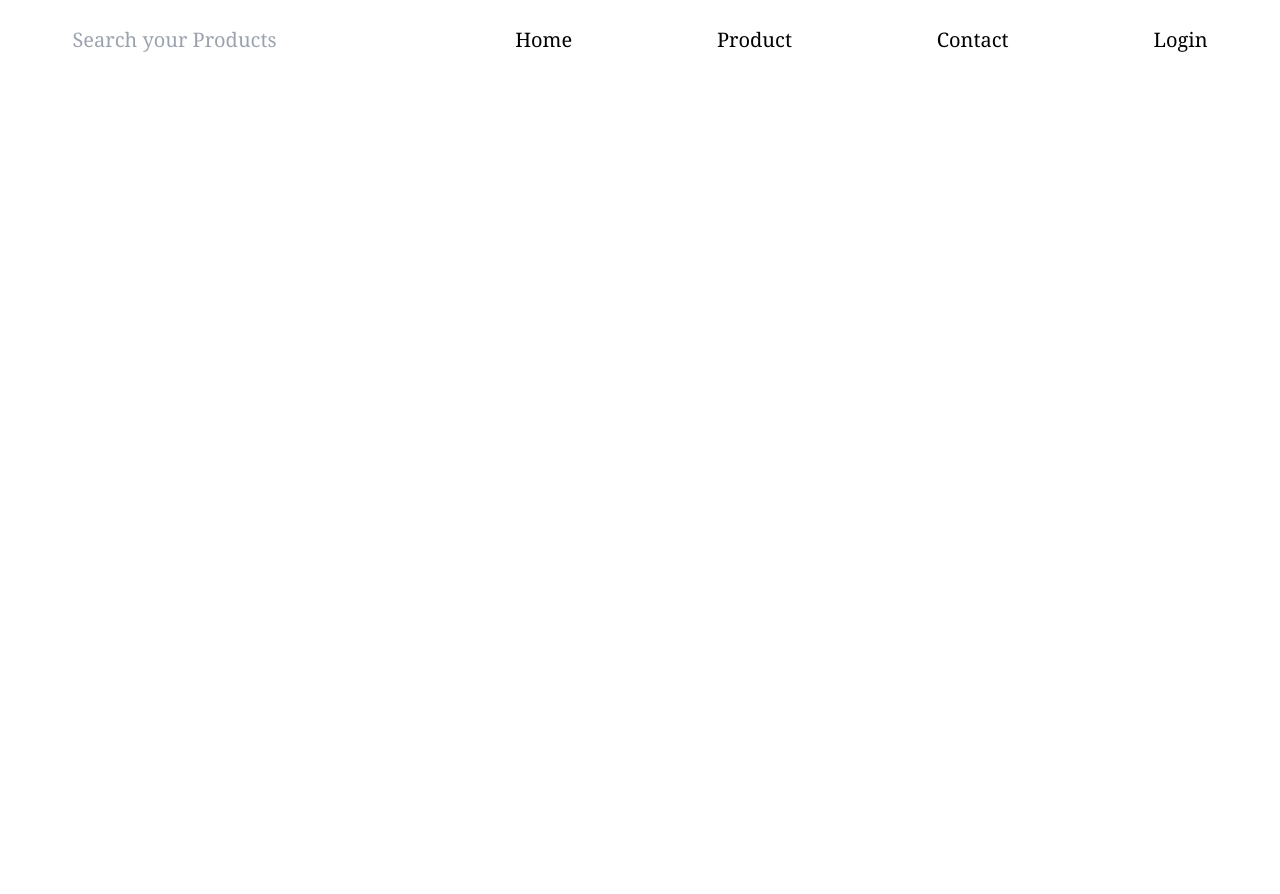
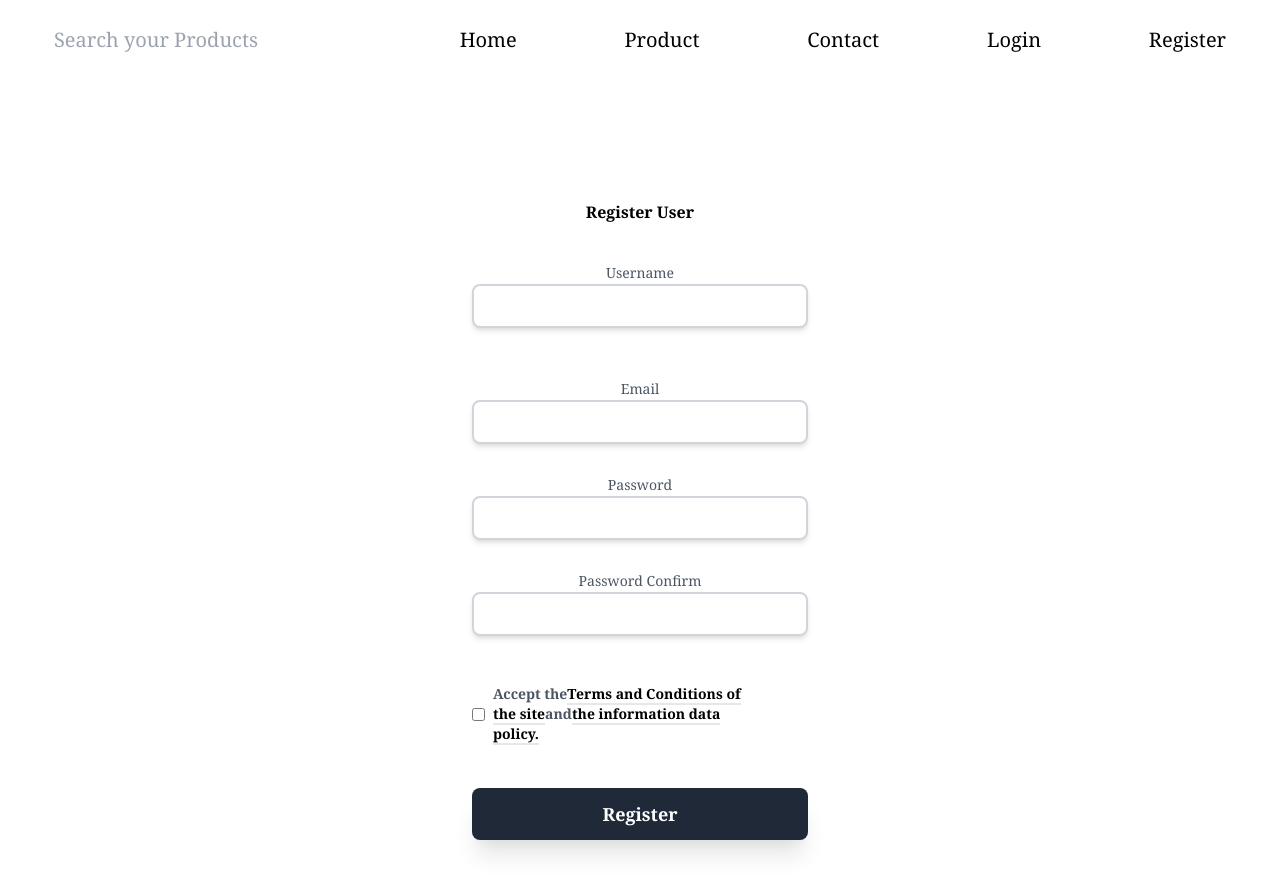
Before and after one commit to TheRakib/five-star, a React (Create React App) app: page /register in a window 1280 px wide. Shown: the top 894 px of the page. Before the commit the page ends 800 px from the top, so only its background shows below. Built offline with nearby package versions, Linux system fonts and the light colour scheme; no server answers.

Commit message:
done with rigistration

```diff
--- a/package.json
+++ b/package.json
@@ -7,6 +7,7 @@
     "@headlessui/react": "^1.4.1",
     "@heroicons/react": "^1.0.4",
     "@material-ui/core": "^4.12.3",
+    "@material-ui/icons": "^4.11.2",
     "@testing-library/jest-dom": "^5.14.1",
     "@testing-library/react": "^11.2.7",
     "@testing-library/user-event": "^12.8.3",
--- a/src/components/AppRoute/AppRoute.js
+++ b/src/components/AppRoute/AppRoute.js
@@ -5,6 +5,7 @@ import CardList from '../CardList/CardList';
 import Form from '../Form/Form';
 import LogIn from '../LogIn/LogIn';
 import Menu from '../Menu/Menu';
+import Register from '../Register/Register';
 
 function AppRoute() {
     return (
@@ -14,6 +15,8 @@ function AppRoute() {
              <Route path="/" exact component={CardList}  />
              <Route path="/form" component={Form}   />
              <Route path="/login" component={LogIn}   />
+             <Route path="/register" component={Register}   />
+
 
 
             </Router>
--- /dev/null
+++ b/src/components/Card/Card.css
@@ -0,0 +1,4 @@
+div img{
+    height: 160px;
+    width: 200px;
+}
--- a/src/components/Card/Card.js
+++ b/src/components/Card/Card.js
@@ -1,12 +1,43 @@
 import React from 'react'
+import './Card.css'
 
-function Card({ProductName, price , description}) {
+function Card({image, name, price , description}) {
     return (
-        <div>
-            <div> Product Name : {ProductName}</div>
-            <div> Price : {price}</div>
-            <div> Description : {description} </div>
+
+        <div className="py-6 mx-6" >
+          <div className="flex max-w-md bg-white shadow-lg rounded-lg overflow-hidden">
+            <div className="w-1/3 bg-cover" >
+            <img src={`http://localhost:1337${image.url}`} alt="some image from database"/>
+            </div>
+          <div className="w-2/3 p-4">
+           <h1 className="text-gray-900 font-bold text-2xl">{name}</h1>
+            <p className="mt-2 text-gray-600 text-sm">{description}</p>
+            <div className="flex item-center mt-2">
+            <svg className="w-5 h-5 fill-current text-gray-700" viewBox="0 0 24 24">
+            <path d="M12 17.27L18.18 21L16.54 13.97L22 9.24L14.81 8.63L12 2L9.19 8.63L2 9.24L7.46 13.97L5.82 21L12 17.27Z"/>
+            </svg>
+            <svg className="w-5 h-5 fill-current text-gray-700" viewBox="0 0 24 24">
+            <path d="M12 17.27L18.18 21L16.54 13.97L22 9.24L14.81 8.63L12 2L9.19 8.63L2 9.24L7.46 13.97L5.82 21L12 17.27Z"/>
+            </svg>
+            <svg className="w-5 h-5 fill-current text-gray-700" viewBox="0 0 24 24">
+            <path d="M12 17.27L18.18 21L16.54 13.97L22 9.24L14.81 8.63L12 2L9.19 8.63L2 9.24L7.46 13.97L5.82 21L12 17.27Z"/>
+            </svg>
+            <svg className="w-5 h-5 fill-current text-gray-500" viewBox="0 0 24 24">
+            <path d="M12 17.27L18.18 21L16.54 13.97L22 9.24L14.81 8.63L12 2L9.19 8.63L2 9.24L7.46 13.97L5.82 21L12 17.27Z"/>
+            </svg>
+            <svg className="w-5 h-5 fill-current text-gray-500" viewBox="0 0 24 24">
+            <path d="M12 17.27L18.18 21L16.54 13.97L22 9.24L14.81 8.63L12 2L9.19 8.63L2 9.24L7.46 13.97L5.82 21L12 17.27Z"/>
+            </svg>
+           </div>
+        <div className="flex item-center justify-between mt-3">
+        <h1 className="text-gray-700 font-bold text-xl">{price}</h1>
+        <button className="px3 py2 bg-gray-800 text-white text-xs font-bold uppercase rounded">Add to Cart</button>
         </div>
+      </div>
+      </div>
+    </div>
+
+
     )
 }
 
--- a/src/components/CardList/CardList.js
+++ b/src/components/CardList/CardList.js
@@ -34,7 +34,7 @@ function CardList() {
             </h1>
 
             {products.map((p)=>{
-                return(<Card productName ={p.name} price ={p.price} description={p.description} />
+                return(<Card key={p.id} image={p.img} name ={p.name} price ={p.price} description={p.description} />
                     )
             })}
 
--- a/src/components/Menu/Menu.js
+++ b/src/components/Menu/Menu.js
@@ -13,6 +13,7 @@ function Menu() {
                 <Link to="/form">Product</Link>
                 <Link to="/contact">Contact</Link>
                 <Link to="/login">Login</Link>
+                <Link to="/register">Register</Link>
             </nav>
         </div>
     )
--- a/src/components/Register/Register.js
+++ b/src/components/Register/Register.js
@@ -1,11 +1,138 @@
-import React from 'react'
+import axios from 'axios'
+import React, {useState, useEffect} from 'react'
 
 function Register() {
+
+    const initialValues = {
+        username: "",
+        email : "" ,
+        password : ""
+    }
+
+    const [registerValues, setRegisterValues] = useState(initialValues)
+    const [registered, SetRegistered] = useState(false);
+
+
+    function handleOnChange(e){
+
+        setRegisterValues({...registerValues, [e.target.name] : e.target.value})
+
+
+    }
+
+    function handleOnSubmit(e){
+        e.preventDefault();
+      //console.log(registerValues.username, registerValues.email)
+
+       axios.post('http://localhost:1337/auth/local/register',{
+          username : registerValues.username,
+          email : registerValues.email ,
+          password : registerValues.password,
+        }).then( (e)=> {
+
+            if(e.data.user)
+            SetRegistered(true)
+           })
+    }
+
+    useEffect (()=>{
+
+
+
+    const loginUser = async ()=>{
+
+      const res =  await axios.post('http://localhost:1337/auth/local', {
+        identifier: 'use@gmail.com',
+        password: 'password',
+      })
+
+    console.log('login',res)
+    }
+
+
+    loginUser()
+
+    //eyJhbGciOiJIUzI1NiIsInR5cCI6IkpXVCJ9.eyJpZCI6MSwiaWF0IjoxNjMwNjcxMDg1LCJleHAiOjE2MzMyNjMwODV9.RhpxSF2ciMginCKwjh2kG9y9f_qp0ClxWU3RvviTjlc"
+
+
+
+}, [])
+
+
     return (
-        <div>
+        <>
+        {registered ?  (<div> Welcome</div> ) :
 
-        </div>
-    )
+        (<div class="container max-w-full mx-auto md:py-24 px-6">
+          <div class="max-w-sm mx-auto px-6">
+            <div class="relative flex flex-wrap">
+                <div class="w-full relative">
+                   <div class="md:mt-6">
+                      <div class="text-center font-semibold text-black">
+                        Register User
+                      </div>
+
+                      <form class="mt-8" x-data="{password: '',password_confirm: ''}" onSubmit={handleOnSubmit} >
+                        <div class="mx-auto max-w-lg ">
+                            <div class="py-1">
+                                <span class="px-1 text-sm text-gray-600">Username</span>
+                                <input placeholder="" type="text" name="username"  value={registerValues.username} onChange={handleOnChange}
+                                       class="text-md block px-3 py-2 rounded-lg w-full
+                                  bg-white border-2 border-gray-300 placeholder-gray-600 shadow-md focus:placeholder-gray-500 focus:bg-white focus:border-gray-600 focus:outline-none"/>
+                            </div>
+                            <div class="py-1">
+                            <div className="text-purple-600"> </div>
+                                <span class="px-1 text-sm text-gray-600">Email</span>
+                                <input placeholder="" type="email" name="email" value={registerValues.email} onChange={handleOnChange}
+                                       class="text-md block px-3 py-2 rounded-lg w-full
+                                   bg-white border-2 border-gray-300 placeholder-gray-600 shadow-md focus:placeholder-gray-500 focus:bg-white focus:border-gray-600 focus:outline-none"/>
+                            </div>
+                            <div class="py-1">
+                                <span class="px-1 text-sm text-gray-600">Password</span>
+                                <input placeholder="" type="password" x-model="password" name="password" value={registerValues.password} onChange={handleOnChange}
+                                       class="text-md block px-3 py-2 rounded-lg w-full
+                                bg-white border-2 border-gray-300 placeholder-gray-600 shadow-md focus:placeholder-gray-500 focus:bg-white focus:border-gray-600 focus:outline-none"/>
+                            </div>
+                            <div class="py-1">
+                                <span class="px-1 text-sm text-gray-600">Password Confirm</span>
+                                <input placeholder="" type="password" x-model="password_confirm"
+                                       class="text-md block px-3 py-2 rounded-lg w-full
+                                        bg-white border-2 border-gray-300 placeholder-gray-600 shadow-md focus:placeholder-gray-500 focus:bg-white focus:border-gray-600 focus:outline-none"/>
+                            </div>
+                            <div class="flex justify-start">
+                                <label class="block text-gray-500 font-bold my-4 flex items-center">
+                                    <input class="leading-loose text-pink-600 top-0" type="checkbox"/>
+                                    <span class="ml-2 text-sm py-2 text-gray-600 text-left">Accept the
+                                          <a href="#"
+                                             class="font-semibold text-black border-b-2 border-gray-200 hover:border-gray-500">
+                                           Terms and Conditions of the site
+                                          </a>and
+                                          <a href="#"
+                                             class="font-semibold text-black border-b-2 border-gray-200 hover:border-gray-500">
+                                            the information data policy.</a>
+                                    </span>
+                                </label>
+                            </div>
+
+
+                            <button class="mt-3 text-lg font-semibold
+                                   bg-gray-800 w-full text-white rounded-lg
+                                   px-6 py-3 block shadow-xl hover:text-white hover:bg-black">
+                                Register
+                            </button>
+                        </div>
+                    </form>
+                    </div>
+                </div>
+            </div>
+          </div>
+       </div>)
+       }
+
+
+</>
+)
+
 }
 
 export default Register
```
Also changed, not shown: 1 other file (tests, documents, lock files or other folders).
